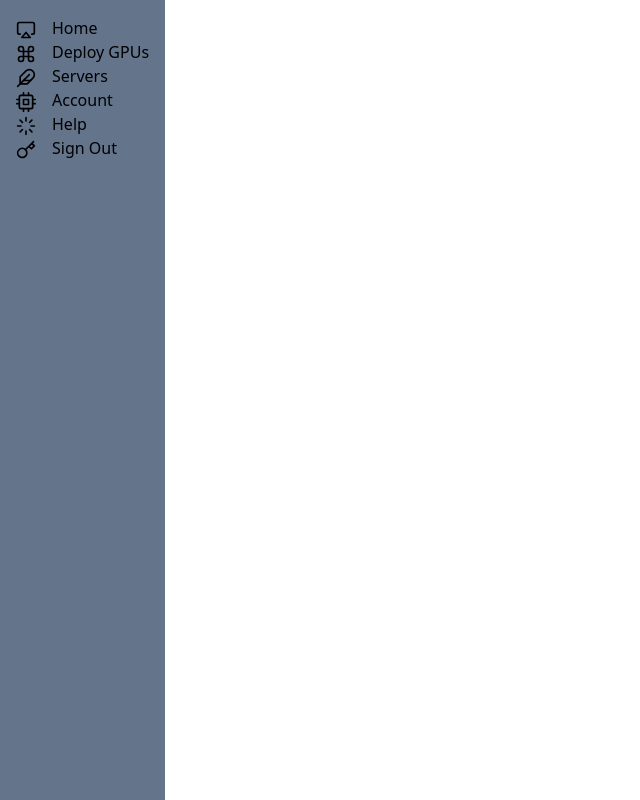
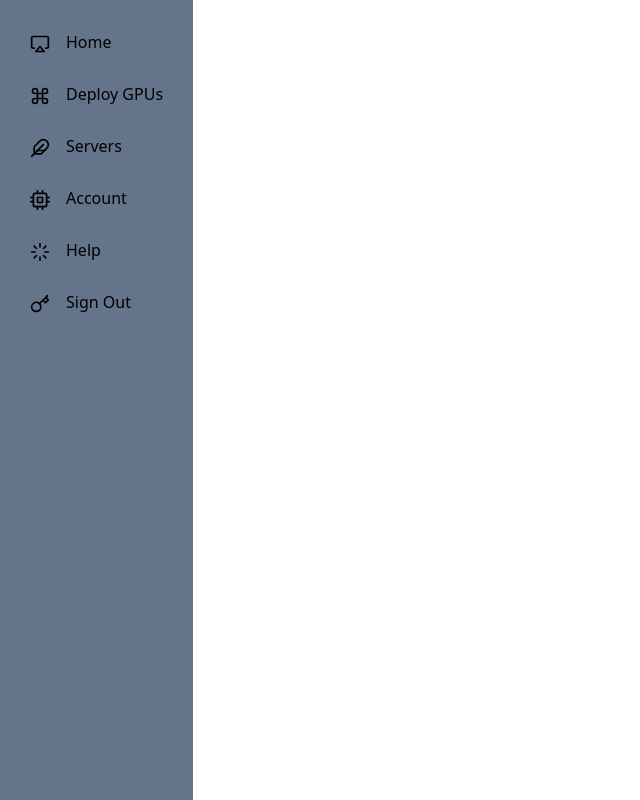
Before and after one commit to wamiikechukwu/cpv-client, a React (Vite) app: page /dashboard in a window 1280 px wide. Shown: the whole page, without its empty margins (0-640 px from the left). Built offline with nearby package versions, Linux system fonts and the light colour scheme.

Commit message:
fix: sidebar navlink styled

```diff
--- a/src/components/libs/styles/styles.tailwind.js
+++ b/src/components/libs/styles/styles.tailwind.js
@@ -2,7 +2,7 @@ const sideBarStyles = {
 
     sidebar: 'bg-slate-500 inline-block h-full',
     section: 'inline-block h-full p-[1rem]',
-    navlink: 'block',
+    navlink: 'block p-3.5',
     navlinkContainer: 'fixed h-full',
     navIcon: 'inline-block mr-[1em] w-[20px] h-[20px]'
 }
```
Also changed, not shown: src/components/layouts/dashboard_layout.jsx (+6 -6 lines).
